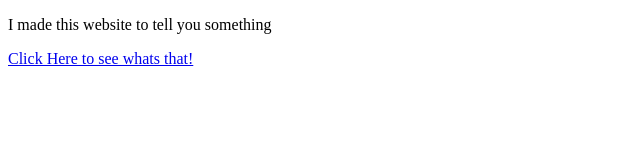
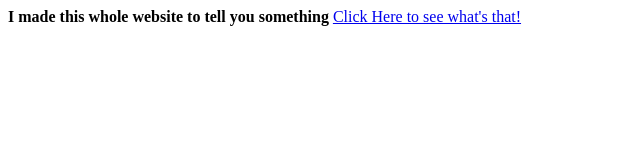
Before and after one commit to mynameis8149/wana-tell-something, a plain HTML site: page index.html in a window 1280 px wide. Shown: the whole page, without its empty margins (0-640 px from the left). Drawn offline with Linux system fonts and the light colour scheme.

Commit message:
Update index.html

```diff
--- a/index.html
+++ b/index.html
@@ -4,7 +4,7 @@
         <title>MYWEB</title>
     </head>
     <body>
-        <p>I made this website to tell you something</p>
-        <a href="Ans.html">Click Here to see whats that!</a>
+        <b>I made this whole website to tell you something</b>
+        <a href="Ans.html">Click Here to see what's that!</a>
         </body>
 </html>
```
